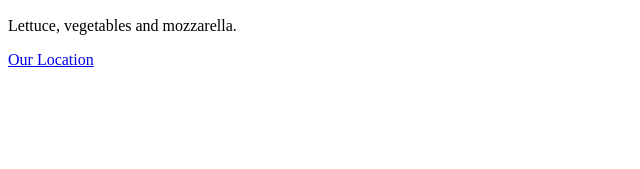
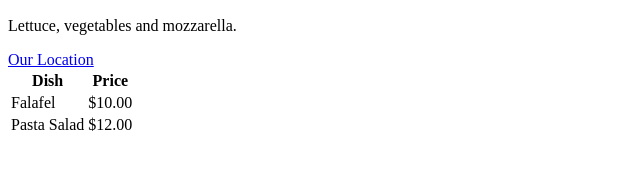
Before and after one commit to berkecn/Front-End-Developer, a plain HTML site: page index.html in a window 1280 px wide. Shown: the part 505-674 px from the top of the page, without its empty margins (0-640 px from the left). Drawn offline with Linux system fonts and the light colour scheme.

Commit message:
Update index.html

```diff
--- a/index.html
+++ b/index.html
@@ -20,5 +20,19 @@
     />
     <p>Lettuce, vegetables and mozzarella.</p>
     <a href="location.html">Our Location</a>
+    <table>
+      <tr>
+        <th>Dish</th>
+        <th>Price</th>
+      </tr>
+      <tr>
+        <td>Falafel</td>
+        <td>$10.00</td>
+      </tr>
+      <tr>
+        <td>Pasta Salad</td>
+        <td>$12.00</td>
+      </tr>
+    </table>
   </body>
 </html>
```
